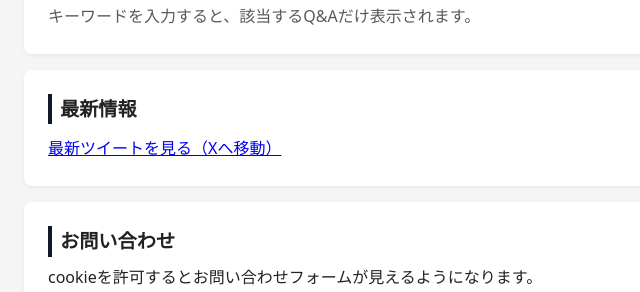
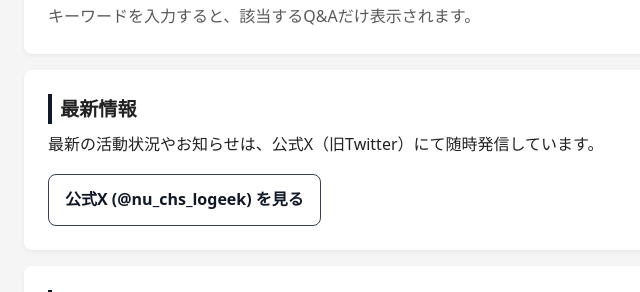
Before and after one commit to LoGeek-nu/officialWebApps, a React (Vite) app: page / in a window 1280 px wide. Shown: the part 1884-2176 px from the top of the page, without its empty margins (152-792 px from the left). Built offline with nearby package versions, Linux system fonts and the light colour scheme.

Commit message:
refs: #27 x埋め込みの削除

```diff
--- a/src/components/Social.jsx
+++ b/src/components/Social.jsx
@@ -1,64 +1,23 @@
-import { useEffect, useRef, useState } from "react";
-
-/* ===== Twitterタイムライン（表示できない環境があるのでフォールバック付き） ===== */
 export default function Social() {
-  const ref = useRef(null);
-  const [failed, setFailed] = useState(false);
-
-  useEffect(() => {
-    const SCRIPT_ID = "twitter-wjs";
-
-    const loadWidget = async () => {
-      try {
-        if (!document.getElementById(SCRIPT_ID)) {
-          const s = document.createElement("script");
-          s.id = SCRIPT_ID;
-          s.src = "https://platform.twitter.com/widgets.js";
-          s.async = true;
-          document.body.appendChild(s);
-
-          await new Promise((resolve, reject) => {
-            s.onload = resolve;
-            s.onerror = reject;
-          });
-        }
-
-        if (ref.current) ref.current.innerHTML = "";
-
-        if (window.twttr && window.twttr.widgets) {
-          await window.twttr.widgets.createTimeline(
-            { sourceType: "profile", screenName: "nu_chs_logeek" },
-            ref.current,
-            { height: 800 },
-          );
-          setFailed(false);
-        } else {
-          setFailed(true);
-        }
-      } catch (e) {
-        console.error("Twitter embed failed:", e);
-        setFailed(true);
-      }
-    };
-
-    loadWidget();
-  }, []);
-
   return (
     <section id="social">
       <h2>最新情報</h2>
-      <div ref={ref} />
-      {failed && (
-        <div style={{ marginTop: 12 }}>
+
+      <p>
+        最新の活動状況やお知らせは、公式X（旧Twitter）にて随時発信しています。
+      </p>
+
+      <div>
         <a
           href="https://twitter.com/nu_chs_logeek"
           target="_blank"
           rel="noopener noreferrer"
+          aria-label="LoGeek公式Xアカウントを開く"
+          className="link-button"
         >
-            最新ツイートを見る（Xへ移動）
+          公式X (@nu_chs_logeek) を見る
         </a>
       </div>
-      )}
     </section>
   );
 }
--- a/src/index.css
+++ b/src/index.css
@@ -212,3 +212,21 @@ section h2 {
   height: 32px;
   object-fit: contain;
 }
+
+.link-button {
+  display: inline-block;
+  margin-top: 1rem;
+  padding: 0.75rem 1rem;
+  border: 1px solid #374151;
+  border-radius: 0.5rem;
+  background: #ffffff;
+  color: #111827;
+  text-decoration: none;
+  font-weight: 600;
+  transition: background-color 0.2s ease, border-color 0.2s ease;
+}
+
+.link-button:hover {
+  background-color: #f9fafb;
+  border-color: #111827;
+}
```
Lines whose indentation alone changed are shown as unchanged.
